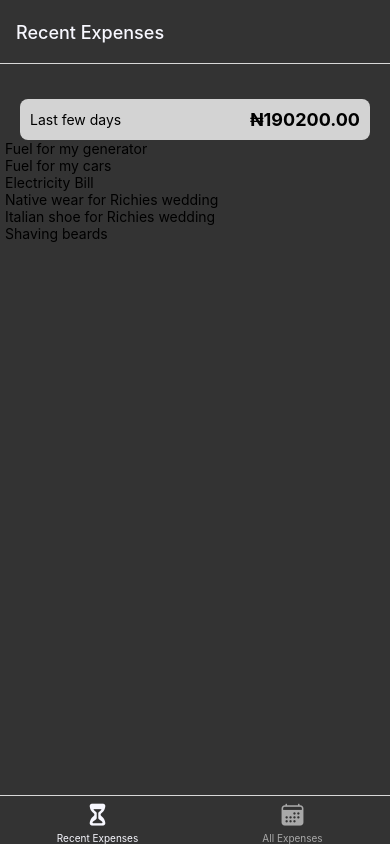
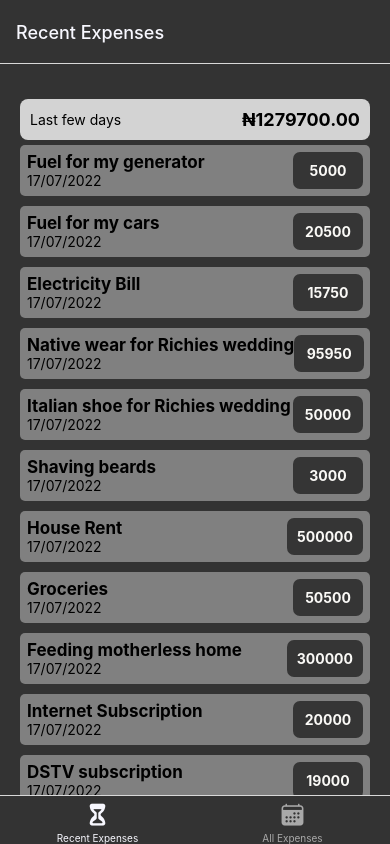
Before and after one commit to DevAdedoyin/Expense-Manager, a React Native app: screen / in a window 390 px wide. Built offline with nearby package versions, Linux system fonts and the light colour scheme.

Commit message:
Expense Item

```diff
--- /dev/null
+++ b/components/ExpensesItem.js
@@ -0,0 +1,58 @@
+import {StyleSheet, View, Text, Pressable } from 'react-native';
+import { AppColors } from '../constants/Colors';
+import Moment from 'moment';
+
+function getDate(date) {
+    return Moment(date).format('DD/MM/YYYY')
+}
+
+export default function ExpenseItem({description, amount, date}) {
+
+    return (
+        <Pressable style={({pressed}) => pressed && styles.pressedStyle } android_ripple={true}>
+            <View style={styles.mainContainer}>
+                <View>
+                    <Text style={styles.descriptionStyle}>{description}</Text>
+                    <Text>{getDate(date)}</Text>
+                </View>
+                <View style={styles.amountContainer}>
+                    <Text style={styles.amountStyle}>{amount}</Text>
+                </View>
+            </View>
+        </Pressable>
+    )
+
+}
+
+const styles = StyleSheet.create({
+    mainContainer: {
+        backgroundColor: 'grey',
+        marginHorizontal: 15,
+        marginVertical: 5,
+        flexDirection: 'row',
+        padding: 7,
+        justifyContent: 'space-between',
+        alignItems: 'center',
+        borderRadius: 5
+    },
+    pressedStyle: {
+       backgroundColor: AppColors.colors.textColorPrimary
+    },
+    descriptionStyle: {
+        fontSize: 17,
+        fontWeight: 'bold',
+    },
+    amountContainer: {
+        minWidth: 70,
+        paddingHorizontal: 10,
+        paddingVertical: 10,
+        backgroundColor: AppColors.colors.accentColor,
+        borderRadius: 7,
+        alignItems: 'center'
+    },
+    amountStyle: {
+        color: AppColors.colors.amountColor,
+        fontWeight: 'bold',
+    }
+
+});
--- a/components/ExpensesList.js
+++ b/components/ExpensesList.js
@@ -1,8 +1,9 @@
 import { FlatList, Text } from "react-native";
+import ExpenseItem from "./ExpensesItem";
 
 
 export function rederedExpense(itemData) {
-    return <Text>{itemData.item.description}</Text>
+    return <ExpenseItem {...itemData.item} />
 }
 
 export default function ExpensesList({ expenses }) {
--- a/components/ExpensesOutput.js
+++ b/components/ExpensesOutput.js
@@ -40,6 +40,42 @@ const DUMMY_EXPENSES = [
         description: 'Shaving beards',
         amount: 3000.00,
         date: Date("2021-06-07")
+    },
+    {
+        id: 'e7',
+        description: 'House Rent',
+        amount: 500000.00,
+        date: Date("2021-05-19")
+    },
+    {
+        id: 'e8',
+        description: 'Groceries',
+        amount: 50500.00,
+        date: Date("2021-06-20")
+    },
+    {
+        id: 'e9',
+        description: 'Feeding motherless home',
+        amount: 300000.00,
+        date: Date("2021-05-31")
+    },
+    {
+        id: 'e10',
+        description: 'Internet Subscription',
+        amount: 20000.00,
+        date: Date("2021-06-01")
+    },
+    {
+        id: 'e11',
+        description: 'DSTV subscription',
+        amount: 19000.00,
+        date: Date("2021-06-04")
+    },
+    {
+        id: 'e12',
+        description: 'Birthday Items',
+        amount: 200000.00,
+        date: Date("2021-06-19")
     }
 ]
 
@@ -57,6 +93,5 @@ const styles = StyleSheet.create({
         flex: 1,
         backgroundColor: AppColors.colors.primaryColor,
         paddingHorizontal: 5,
-
     }
 });
--- a/constants/Colors.js
+++ b/constants/Colors.js
@@ -2,10 +2,11 @@ export const AppColors = {
     colors: {
         primaryColor: "#333333",
         secondaryColor: "#343434",
-        accentColor: "#4169e1",
+        accentColor: "#353535",
         summarBgColor: '#d3d3d3',
         tabBarInactive : "#a9a9a9",
         textColorPrimary: "#f8f8ff",
-        textColorSecondary: "#000000"
+        textColorSecondary: "#000000",
+        amountColor: '#faf9f6'
     }
 }
--- a/package.json
+++ b/package.json
@@ -16,6 +16,7 @@
     "@react-navigation/stack": "^6.2.2",
     "expo": "~45.0.0",
     "expo-status-bar": "~1.3.0",
+    "moment": "^2.29.4",
     "react": "17.0.2",
     "react-dom": "17.0.2",
     "react-native": "0.68.2",
```
Also changed, not shown: 1 other file (tests, documents, lock files or other folders).
